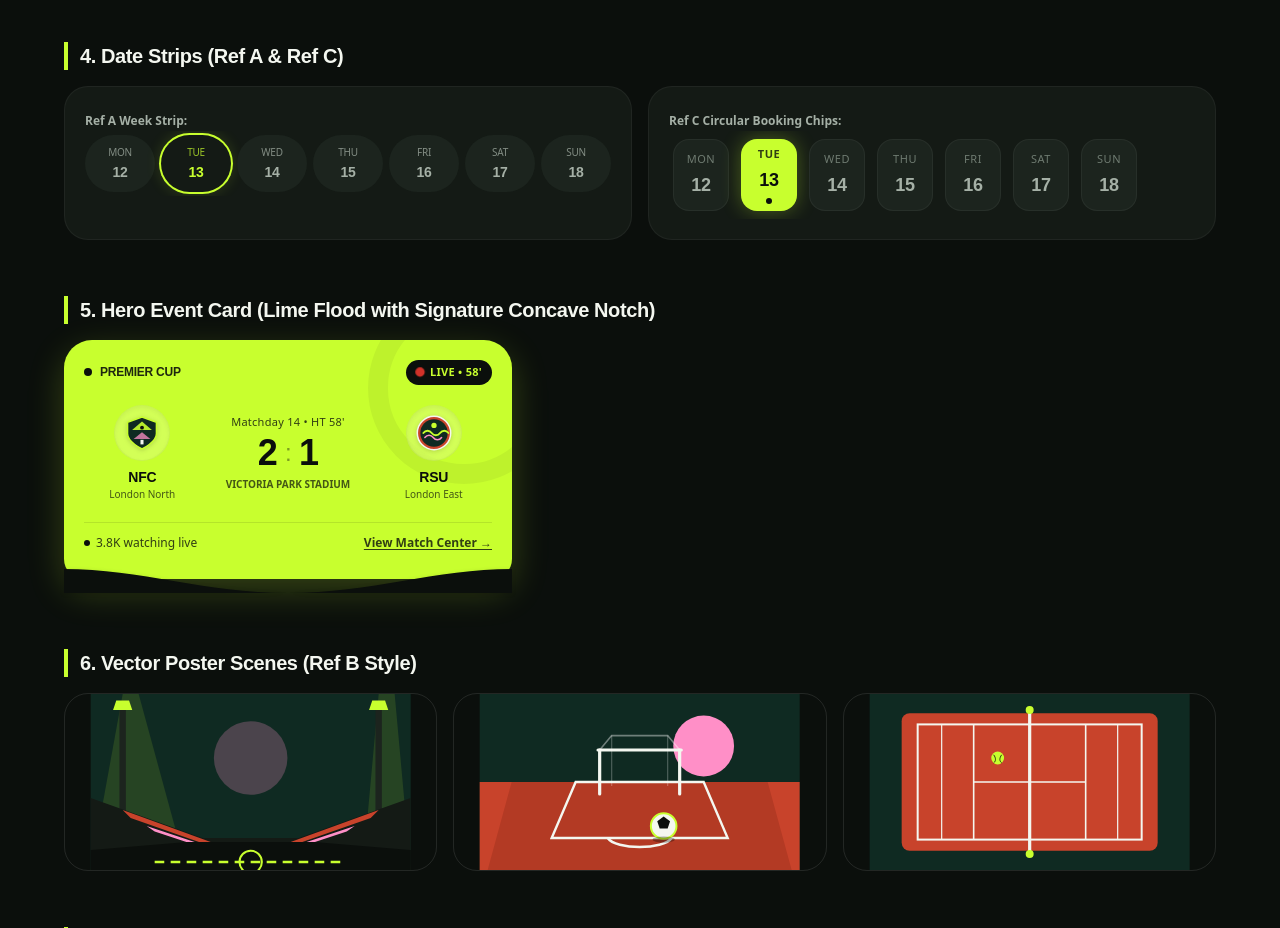
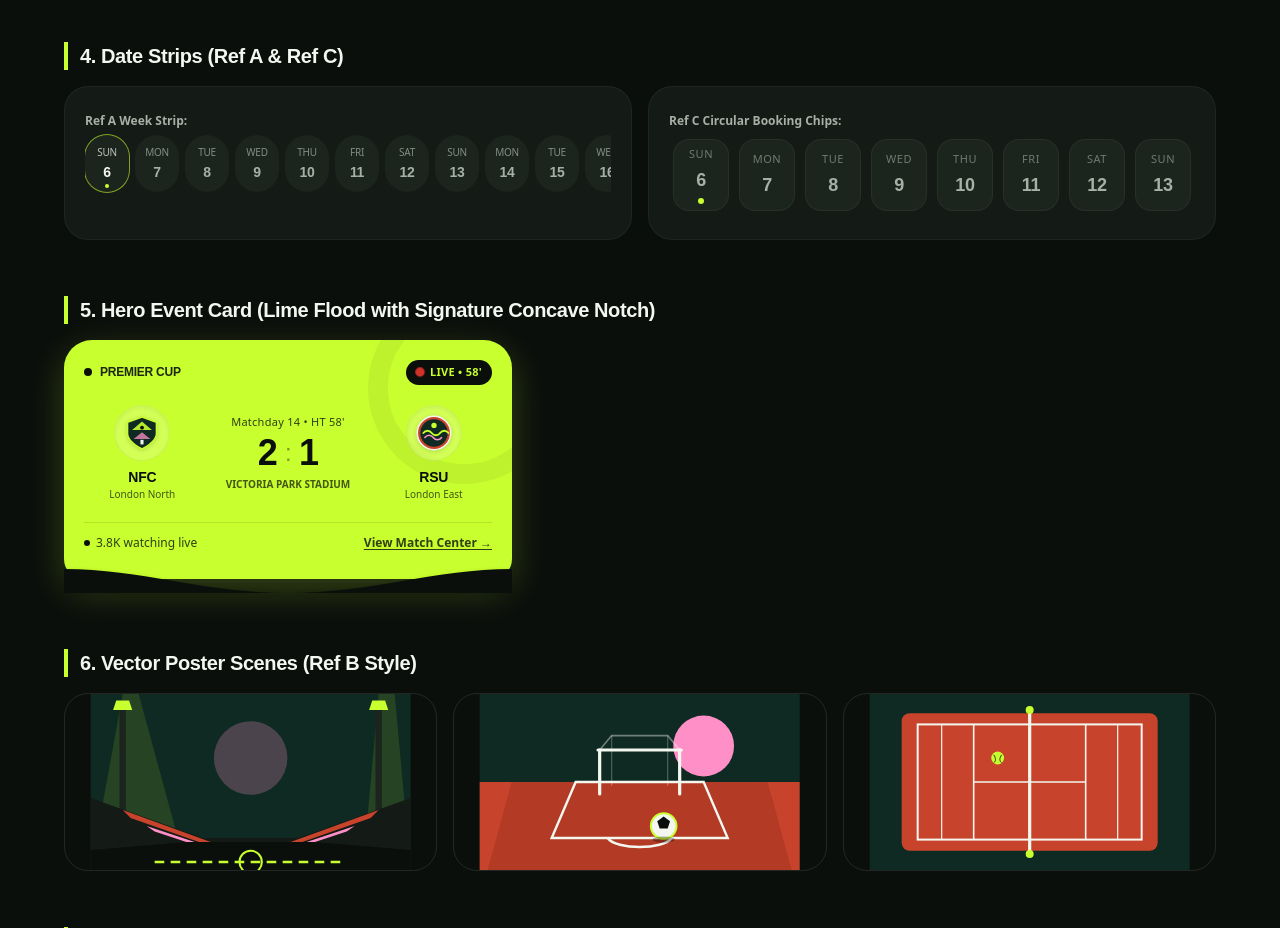
Before and after one commit to Bernadettebnvnd/SportSync, a Next.js app: page /styleguide in a window 1280 px wide. Shown: the part 1060-1988 px from the top of the page. Built offline with nearby package versions, Linux system fonts and the light colour scheme; no server answers; the database is empty.

Commit message:
fix(booking): improve date picker, dynamic calendar strip, and valid scheduling validation

```diff
--- a/src/design-system/components/DateStrip.tsx
+++ b/src/design-system/components/DateStrip.tsx
@@ -1,48 +1,128 @@
-import React from 'react';
+import React, { useRef } from 'react';
+import { Calendar as CalendarIcon } from 'lucide-react';
 
 export interface DateItem {
   id: string;
   dayName: string; // 'Mon', 'Tue', 'Wed', etc.
-  dateNumber: number; // 12, 13, 14, etc.
-  month?: string; // 'Oct'
+  dateNumber: number; // 2, 3, 4, etc.
+  month?: string; // 'Nov'
+  year?: number;
   isToday?: boolean;
+  fullDate?: string; // 'YYYY-MM-DD'
+  formatted?: string; // 'Mon, Nov 2'
 }
+
+export function generateUpcomingDates(count: number = 14): DateItem[] {
+  const dates: DateItem[] = [];
+  const today = new Date();
+  const todayISO = `${today.getFullYear()}-${String(today.getMonth() + 1).padStart(2, '0')}-${String(today.getDate()).padStart(2, '0')}`;
+
+  for (let i = 0; i < count; i++) {
+    const d = new Date(today);
+    d.setDate(today.getDate() + i);
+
+    const year = d.getFullYear();
+    const month = String(d.getMonth() + 1).padStart(2, '0');
+    const day = String(d.getDate()).padStart(2, '0');
+    const isoString = `${year}-${month}-${day}`;
+
+    const dayName = d.toLocaleDateString('en-US', { weekday: 'short' });
+    const monthName = d.toLocaleDateString('en-US', { month: 'short' });
+    const formatted = d.toLocaleDateString('en-US', { weekday: 'short', month: 'short', day: 'numeric' });
+
+    dates.push({
+      id: isoString,
+      dayName,
+      dateNumber: d.getDate(),
+      month: monthName,
+      year,
+      isToday: isoString === todayISO,
+      fullDate: isoString,
+      formatted,
+    });
+  }
+
+  return dates;
+}
+
+export const DYNAMIC_WEEK_DATES: DateItem[] = generateUpcomingDates(14);
 
 interface DateStripProps {
   dates?: DateItem[];
   selectedId: string;
-  onSelect: (id: string) => void;
+  onSelect: (id: string, dateItem?: DateItem) => void;
   variant?: 'pill-week' | 'circular-booking';
   className?: string;
+  showCalendarPicker?: boolean;
 }
 
-const DEFAULT_WEEK_DATES: DateItem[] = [
-  { id: 'd1', dayName: 'Mon', dateNumber: 12 },
-  { id: 'd2', dayName: 'Tue', dateNumber: 13, isToday: true },
-  { id: 'd3', dayName: 'Wed', dateNumber: 14 },
-  { id: 'd4', dayName: 'Thu', dateNumber: 15 },
-  { id: 'd5', dayName: 'Fri', dateNumber: 16 },
-  { id: 'd6', dayName: 'Sat', dateNumber: 17 },
-  { id: 'd7', dayName: 'Sun', dateNumber: 18 },
-];
-
 export const DateStrip: React.FC<DateStripProps> = ({
-  dates = DEFAULT_WEEK_DATES,
+  dates: initialDates,
   selectedId,
   onSelect,
   variant = 'pill-week',
   className = '',
+  showCalendarPicker = true,
 }) => {
+  const [dates, setDates] = React.useState<DateItem[]>(() => initialDates || generateUpcomingDates(14));
+  const dateInputRef = useRef<HTMLInputElement>(null);
+
+  React.useEffect(() => {
+    if (initialDates && initialDates.length > 0) {
+      setDates(initialDates);
+    }
+  }, [initialDates]);
+
+  const today = new Date();
+  const todayISO = `${today.getFullYear()}-${String(today.getMonth() + 1).padStart(2, '0')}-${String(today.getDate()).padStart(2, '0')}`;
+
+  const handleCustomDateChange = (e: React.ChangeEvent<HTMLInputElement>) => {
+    const value = e.target.value;
+    if (!value) return;
+
+    // Disallow past dates
+    if (value < todayISO) return;
+
+    const parts = value.split('-');
+    if (parts.length === 3) {
+      const year = parseInt(parts[0], 10);
+      const month = parseInt(parts[1], 10) - 1;
+      const day = parseInt(parts[2], 10);
+      const d = new Date(year, month, day);
+
+      const dayName = d.toLocaleDateString('en-US', { weekday: 'short' });
+      const monthName = d.toLocaleDateString('en-US', { month: 'short' });
+      const formatted = d.toLocaleDateString('en-US', { weekday: 'short', month: 'short', day: 'numeric' });
+
+      const newDateItem: DateItem = {
+        id: value,
+        dayName,
+        dateNumber: d.getDate(),
+        month: monthName,
+        year,
+        isToday: value === todayISO,
+        fullDate: value,
+        formatted,
+      };
+
+      if (!dates.some((di) => di.id === value || di.fullDate === value)) {
+        setDates((prev) => [...prev, newDateItem].sort((a, b) => (a.fullDate || a.id).localeCompare(b.fullDate || b.id)));
+      }
+
+      onSelect(value, newDateItem);
+    }
+  };
+
   if (variant === 'circular-booking') {
-    // Ref C: Circular date chips, solid lime when selected
     return (
-      <div className={`flex items-center gap-3 overflow-x-auto no-scrollbar py-2 px-1 ${className}`}>
+      <div className={`flex items-center gap-2.5 overflow-x-auto no-scrollbar py-2 px-1 ${className}`}>
         {dates.map((d) => {
-          const isSelected = d.id === selectedId;
+          const isSelected = d.id === selectedId || d.fullDate === selectedId;
           return (
             <button
               key={d.id}
-              onClick={() => onSelect(d.id)}
+              type="button"
+              onClick={() => onSelect(d.id, d)}
               className={`w-14 h-18 rounded-2xl flex flex-col items-center justify-center gap-1 transition-all press-scale shrink-0 ${
                 isSelected
                   ? 'bg-[#C8FF2E] text-[#0B0F0C] font-semibold shadow-[0_0_20px_rgba(200,255,46,0.3)]'
@@ -59,6 +139,28 @@ export const DateStrip: React.FC<DateStripProps> = ({
             </button>
           );
         })}
+
+        {showCalendarPicker && (
+          <div className="relative shrink-0">
+            <input
+              ref={dateInputRef}
+              type="date"
+              min={todayISO}
+              onChange={handleCustomDateChange}
+              className="absolute inset-0 opacity-0 cursor-pointer w-full h-full z-10"
+              aria-label="Pick custom date from calendar"
+            />
+            <button
+              type="button"
+              onClick={() => dateInputRef.current?.showPicker?.()}
+              className="w-14 h-18 rounded-2xl flex flex-col items-center justify-center gap-1 transition-all press-scale bg-[#141A15] text-[#A5B0A6] border border-dashed border-white/20 hover:border-[#C8FF2E] hover:text-[#C8FF2E]"
+              title="Pick a custom future date"
+            >
+              <CalendarIcon className="w-5 h-5" />
+              <span className="text-[10px] uppercase font-bold tracking-tight">More</span>
+            </button>
+          </div>
+        )}
       </div>
     );
   }
@@ -67,11 +169,12 @@ export const DateStrip: React.FC<DateStripProps> = ({
   return (
     <div className={`flex items-center justify-between gap-1.5 overflow-x-auto no-scrollbar py-1 ${className}`}>
       {dates.map((d) => {
-        const isSelected = d.id === selectedId;
+        const isSelected = d.id === selectedId || d.fullDate === selectedId;
         return (
           <button
             key={d.id}
-            onClick={() => onSelect(d.id)}
+            type="button"
+            onClick={() => onSelect(d.id, d)}
             className={`flex-1 min-w-[44px] py-2.5 rounded-full flex flex-col items-center justify-center transition-all press-scale relative ${
               isSelected
                 ? 'bg-[#141A15] text-[#C8FF2E] ring-2 ring-[#C8FF2E] shadow-[0_0_16px_rgba(200,255,46,0.2)]'
@@ -88,6 +191,27 @@ export const DateStrip: React.FC<DateStripProps> = ({
           </button>
         );
       })}
+
+      {showCalendarPicker && (
+        <div className="relative shrink-0">
+          <input
+            ref={dateInputRef}
+            type="date"
+            min={todayISO}
+            onChange={handleCustomDateChange}
+            className="absolute inset-0 opacity-0 cursor-pointer w-full h-full z-10"
+            aria-label="Pick date from calendar"
+          />
+          <button
+            type="button"
+            onClick={() => dateInputRef.current?.showPicker?.()}
+            className="w-10 h-10 rounded-full flex items-center justify-center bg-[#1C241E] text-[#A5B0A6] border border-dashed border-white/20 hover:border-[#C8FF2E] hover:text-[#C8FF2E] transition-all press-scale"
+            title="Pick a custom date"
+          >
+            <CalendarIcon className="w-4 h-4" />
+          </button>
+        </div>
+      )}
     </div>
   );
 };
--- a/src/screens/community/CreateMatchWizardScreen.tsx
+++ b/src/screens/community/CreateMatchWizardScreen.tsx
@@ -194,6 +194,8 @@ interface CreateMatchWizardScreenProps {
     sport: WizardSport;
     title: string;
     date: string;
+    time?: string;
+    formattedDate?: string;
     locationName: string;
     playersCount: number;
     skillLevel: 'Casual' | 'Competitive';
@@ -210,13 +212,26 @@ export const CreateMatchWizardScreen: React.FC<CreateMatchWizardScreenProps> = (
 }) => {
   const [step, setStep] = useState(1); // 1 to 4, then 5 = Success
 
+  // Date & Time helpers for valid scheduling
+  const now = new Date();
+  const todayISO = `${now.getFullYear()}-${String(now.getMonth() + 1).padStart(2, '0')}-${String(now.getDate()).padStart(2, '0')}`;
+  const tomorrowObj = new Date(now);
+  tomorrowObj.setDate(now.getDate() + 1);
+  const tomorrowISO = `${tomorrowObj.getFullYear()}-${String(tomorrowObj.getMonth() + 1).padStart(2, '0')}-${String(tomorrowObj.getDate()).padStart(2, '0')}`;
+
+  const currentHour = now.getHours();
+  const currentMin = now.getMinutes();
+  const defaultTodayHour = Math.min(22, Math.max(currentHour + 2, 19));
+  const defaultTodayTime = `${String(defaultTodayHour).padStart(2, '0')}:00`;
+  const isTooLateToday = currentHour >= 21;
+
   // Form states
   const [sport, setSport] = useState<WizardSport>('Basketball');
   const [title, setTitle] = useState('5v5 Sunset Pickup Game');
-  const [scheduleMode, setScheduleMode] = useState<'today' | 'tomorrow' | 'custom'>('today');
-  const [date, setDate] = useState('Today (19:30)');
-  const [customDate, setCustomDate] = useState(() => new Date().toISOString().split('T')[0]);
-  const [customTime, setCustomTime] = useState('18:00');
+  const [scheduleMode, setScheduleMode] = useState<'today' | 'tomorrow' | 'custom'>(isTooLateToday ? 'tomorrow' : 'today');
+  const [date, setDate] = useState(() => isTooLateToday ? `Tomorrow (18:00)` : `Today (${defaultTodayTime})`);
+  const [customDate, setCustomDate] = useState(() => isTooLateToday ? tomorrowISO : todayISO);
+  const [customTime, setCustomTime] = useState(() => isTooLateToday ? '18:00' : defaultTodayTime);
 
   // Location states in Naga City
   const [locationName, setLocationName] = useState('Jesse M. Robredo Coliseum, Triangulo, Naga City');
@@ -442,9 +457,10 @@ export const CreateMatchWizardScreen: React.FC<CreateMatchWizardScreenProps> = (
 
   // Handle custom date/time change
   const handleCustomScheduleChange = (dStr: string, tStr: string) => {
-    setCustomDate(dStr);
+    const validDate = dStr < todayISO ? todayISO : dStr;
+    setCustomDate(validDate);
     setCustomTime(tStr);
-    setDate(`${dStr} (${tStr})`);
+    setDate(`${validDate} (${tStr})`);
   };
 
   const triggerConfetti = () => {
@@ -470,6 +486,23 @@ export const CreateMatchWizardScreen: React.FC<CreateMatchWizardScreenProps> = (
       if (!locationName.trim()) {
         setError('Please specify or pinpoint a pitch or court venue in Naga.');
         return false;
+      }
+      if (scheduleMode === 'today' && isTooLateToday) {
+        setError('It is too late to schedule a game for today. Please choose tomorrow or a custom date.');
+        return false;
+      }
+      if (scheduleMode === 'custom') {
+        if (!customDate || customDate < todayISO) {
+          setError('Please select a valid upcoming date.');
+          return false;
+        }
+        if (customDate === todayISO) {
+          const [th, tm] = customTime.split(':').map(Number);
+          if (th < currentHour || (th === currentHour && tm <= currentMin)) {
+            setError("Please select a future kickoff time for today's match.");
+            return false;
+          }
+        }
       }
     }
     if (currentStep === 3) {
@@ -501,10 +534,24 @@ export const CreateMatchWizardScreen: React.FC<CreateMatchWizardScreenProps> = (
     setIsSubmitting(true);
 
     try {
+      const matchTime = scheduleMode === 'today'
+        ? defaultTodayTime
+        : scheduleMode === 'tomorrow'
+        ? '18:00'
+        : customTime;
+
+      const formattedSchedule = scheduleMode === 'today'
+        ? `Today (${defaultTodayTime})`
+        : scheduleMode === 'tomorrow'
+        ? `Tomorrow (18:00)`
+        : `${customDate} (${customTime})`;
+
       await onMatchCreated({
         sport,
         title: title.trim(),
-        date,
+        date: formattedSchedule,
+        time: matchTime,
+        formattedDate: formattedSchedule,
         locationName: locationName.trim(),
         playersCount,
         skillLevel,
@@ -704,18 +751,21 @@ export const CreateMatchWizardScreen: React.FC<CreateMatchWizardScreenProps> = (
               <div className="grid grid-cols-3 gap-2">
                 <button
                   type="button"
+                  disabled={isTooLateToday}
                   onClick={() => {
                     setScheduleMode('today');
-                    setDate('Today (19:30)');
+                    setDate(`Today (${defaultTodayTime})`);
                   }}
                   className={`h-11 rounded-2xl border text-xs font-bold flex items-center justify-center gap-1.5 transition-all press-scale ${
-                    scheduleMode === 'today'
+                    isTooLateToday
+                      ? 'bg-[#141A15] border-white/5 text-[#6F7B71] opacity-40 cursor-not-allowed'
+                      : scheduleMode === 'today'
                       ? 'bg-[#1C241E] border-[#C8FF2E] text-[#C8FF2E] shadow-sm'
                       : 'bg-[#1C241E] border-white/10 text-[#A5B0A6]'
                   }`}
                 >
                   <Calendar className="w-3.5 h-3.5" />
-                  <span>Today 19:30</span>
+                  <span>Today {defaultTodayTime}</span>
                 </button>
                 <button
                   type="button"
@@ -756,6 +806,7 @@ export const CreateMatchWizardScreen: React.FC<CreateMatchWizardScreenProps> = (
                     <label className="text-[10px] text-[#A5B0A6] block mb-1">Pick Date</label>
                     <input
                       type="date"
+                      min={todayISO}
                       value={customDate}
                       onChange={(e) => handleCustomScheduleChange(e.target.value, customTime)}
                       className="w-full h-10 px-2.5 rounded-xl bg-[#1C241E] border border-white/10 text-xs text-[#F4F7F0] focus:border-[#C8FF2E] focus:outline-none"
--- a/src/screens/venues/BookingFlowScreen.tsx
+++ b/src/screens/venues/BookingFlowScreen.tsx
@@ -1,7 +1,7 @@
 import React, { useState } from 'react';
 import { ArrowLeft, Clock, Calendar, Check, Users, ArrowRight } from 'lucide-react';
 import { Venue } from '../../mock/types';
-import { DateStrip } from '../../design-system/components/DateStrip';
+import { DateStrip, generateUpcomingDates, DateItem } from '../../design-system/components/DateStrip';
 import { Stepper } from '../../design-system/components/SegmentedControl';
 import { Button } from '../../design-system/components/Button';
 import { FRIENDS } from '../../mock/mockData';
@@ -12,6 +12,8 @@ interface BookingFlowScreenProps {
   venue: Venue;
   onBack: () => void;
   onProceedToPayment: (details: {
+    date: string;
+    formattedDate: string;
     slot: string;
     duration: number;
     court: string;
@@ -24,13 +26,11 @@ export const BookingFlowScreen: React.FC<BookingFlowScreenProps> = ({
   onBack,
   onProceedToPayment,
 }) => {
-  const [selectedDateId, setSelectedDateId] = useState('d6'); // Sat 17
-  const [selectedSlot, setSelectedSlot] = useState('10:00');
-  const [durationHours, setDurationHours] = useState(1.5);
-  const [selectedCourt, setSelectedCourt] = useState('Court 2 (Clay)');
-  const [invitedFriends, setInvitedFriends] = useState<string[]>(['f1', 'f3']);
+  const [upcomingDates] = useState<DateItem[]>(() => generateUpcomingDates(14));
+  const [selectedDateId, setSelectedDateId] = useState<string>(() => upcomingDates[0]?.id || new Date().toISOString().split('T')[0]);
+  const [selectedDateItem, setSelectedDateItem] = useState<DateItem>(() => upcomingDates[0]);
 
-  const timeSlots = [
+  const rawTimeSlots = [
     { time: '08:30', status: 'available', price: venue.pricePerHour },
     { time: '10:00', status: 'available', price: venue.pricePerHour, isPeak: true },
     { time: '11:30', status: 'booked', price: venue.pricePerHour },
@@ -41,7 +41,41 @@ export const BookingFlowScreen: React.FC<BookingFlowScreenProps> = ({
     { time: '20:00', status: 'available', price: venue.pricePerHour + 8, isPeak: true },
   ];
 
-  const courts = ['Court 1 (Clay)', 'Court 2 (Clay)', 'Court 3 (Clay Lighted)', 'Court 4 (Hardcourt)'];
+  // Restrict past time slots if booking for today
+  const now = new Date();
+  const isSelectedDateToday = selectedDateItem?.isToday ?? false;
+  const currentHour = now.getHours();
+  const currentMin = now.getMinutes();
+
+  const timeSlots = rawTimeSlots.map((slot) => {
+    const [h, m] = slot.time.split(':').map(Number);
+    const isPastSlot = isSelectedDateToday && (h < currentHour || (h === currentHour && m <= currentMin));
+    return {
+      ...slot,
+      isPast: isPastSlot,
+      status: isPastSlot ? 'past' : slot.status,
+    };
+  });
+
+  // Pick first available future slot
+  const defaultSlot = timeSlots.find((s) => s.status === 'available')?.time || '18:30';
+  const [selectedSlot, setSelectedSlot] = useState(defaultSlot);
+
+  // If date changes, ensure slot isn't a past slot
+  React.useEffect(() => {
+    const isCurrentSlotInvalid = timeSlots.some((s) => s.time === selectedSlot && (s.status === 'past' || s.status === 'booked'));
+    if (isCurrentSlotInvalid) {
+      const nextAvailable = timeSlots.find((s) => s.status === 'available');
+      if (nextAvailable) setSelectedSlot(nextAvailable.time);
+    }
+  }, [selectedDateId, isSelectedDateToday]);
+
+  const [durationHours, setDurationHours] = useState(1.5);
+  const courts = venue.courts && venue.courts.length > 0
+    ? venue.courts.map((c) => c.name)
+    : ['Court 1 (Clay)', 'Court 2 (Clay)', 'Court 3 (Clay Lighted)', 'Court 4 (Hardcourt)'];
+  const [selectedCourt, setSelectedCourt] = useState(courts[0] || 'Court 1 (Clay)');
+  const [invitedFriends, setInvitedFriends] = useState<string[]>(['f1', 'f3']);
 
   const toggleFriend = (id: string) => {
     if (invitedFriends.includes(id)) {
@@ -55,18 +89,25 @@ export const BookingFlowScreen: React.FC<BookingFlowScreenProps> = ({
 
   return (
     <div className="w-full flex flex-col bg-[#0B0F0C] text-[#F4F7F0] p-5 pt-4 pb-32 select-none overflow-y-auto no-scrollbar">
-      {/* 1. Header */}
+      {/* 1. Header with Venue & Location */}
       <div className="flex items-center justify-between mb-4">
         <button
           onClick={onBack}
-          className="w-9 h-9 rounded-full bg-[#1C241E] text-[#A5B0A6] hover:text-white flex items-center justify-center transition-colors"
+          aria-label="Back"
+          className="w-9 h-9 rounded-full bg-[#1C241E] text-[#A5B0A6] hover:text-white flex items-center justify-center transition-colors press-scale"
         >
           <ArrowLeft className="w-4 h-4" />
         </button>
 
-        <h1 className="font-display font-black text-base text-[#F4F7F0]">
-          Reserve Your Court
+        <div className="text-center flex-1 px-2">
+          <h1 className="font-display font-black text-base text-[#F4F7F0] truncate">
+            {venue.name}
           </h1>
+          <p className="text-[11px] text-[#A5B0A6] flex items-center justify-center gap-1 truncate">
+            <span className="text-[#C8FF2E]">📍</span>
+            <span>{venue.address || venue.city || 'Naga City'}</span>
+          </p>
+        </div>
 
         <div className="w-9" />
       </div>
@@ -78,8 +119,17 @@ export const BookingFlowScreen: React.FC<BookingFlowScreenProps> = ({
             1. Select Date
           </label>
           <DateStrip
+            dates={upcomingDates}
             selectedId={selectedDateId}
-            onSelect={setSelectedDateId}
+            onSelect={(id, item) => {
+              setSelectedDateId(id);
+              if (item) {
+                setSelectedDateItem(item);
+              } else {
+                const found = upcomingDates.find((d) => d.id === id);
+                if (found) setSelectedDateItem(found);
+              }
+            }}
             variant="circular-booking"
           />
         </div>
@@ -94,8 +144,7 @@ export const BookingFlowScreen: React.FC<BookingFlowScreenProps> = ({
               <button
                 key={court}
                 onClick={() => setSelectedCourt(court)}
-                className={`py-2.5 px-3 rounded-2xl text-xs font-semibold border text-left transition-all press-scale ${
-                  selectedCourt === court
+                className={`py-2.5 px-3 rounded-2xl text-xs font-semibold border text-left transition-all press-scale ${selectedCourt === court
                     ? 'bg-[#141A15] border-[#C8FF2E] text-[#C8FF2E] shadow-sm'
                     : 'bg-[#1C241E] border-white/5 text-[#A5B0A6] hover:text-white'
                   }`}
@@ -106,7 +155,7 @@ export const BookingFlowScreen: React.FC<BookingFlowScreenProps> = ({
           </div>
         </div>
 
-        {/* 4. Time Slots Grid (Available / Booked / Peak Pricing) */}
+        {/* 4. Time Slots Grid (Available / Booked / Peak Pricing / Passed) */}
         <div>
           <div className="flex items-center justify-between mb-2">
             <label className="text-[11px] font-bold text-[#A5B0A6] uppercase tracking-wider">
@@ -121,14 +170,15 @@ export const BookingFlowScreen: React.FC<BookingFlowScreenProps> = ({
             {timeSlots.map((slot) => {
               const isSelected = selectedSlot === slot.time;
               const isBooked = slot.status === 'booked';
+              const isPast = slot.isPast;
+              const isDisabled = isBooked || isPast;
 
               return (
                 <button
                   key={slot.time}
-                  disabled={isBooked}
+                  disabled={isDisabled}
                   onClick={() => setSelectedSlot(slot.time)}
-                  className={`py-2 px-1 rounded-xl text-center flex flex-col items-center justify-center border transition-all ${
-                    isBooked
+                  className={`py-2 px-1 rounded-xl text-center flex flex-col items-center justify-center border transition-all ${isDisabled
                       ? 'bg-[#141A15] opacity-35 border-transparent cursor-not-allowed text-[#6F7B71]'
                       : isSelected
                         ? 'bg-[#C8FF2E] text-[#0B0F0C] border-[#C8FF2E] font-bold shadow-[0_0_14px_rgba(200,255,46,0.25)]'
@@ -137,7 +187,7 @@ export const BookingFlowScreen: React.FC<BookingFlowScreenProps> = ({
                 >
                   <span className="text-xs font-display">{slot.time}</span>
                   <span className={`text-[9px] ${isSelected ? 'text-[#0B0F0C]/80' : 'text-[#A5B0A6]'}`}>
-                    {isBooked ? 'Booked' : slot.isPeak ? 'Peak' : 'Std'}
+                    {isPast ? 'Passed' : isBooked ? 'Booked' : slot.isPeak ? 'Peak' : 'Std'}
                   </span>
                 </button>
               );
@@ -175,8 +225,7 @@ export const BookingFlowScreen: React.FC<BookingFlowScreenProps> = ({
                 <button
                   key={f.id}
                   onClick={() => toggleFriend(f.id)}
-                  className={`p-2 rounded-2xl border flex flex-col items-center shrink-0 transition-all ${
-                    isInvited
+                  className={`p-2 rounded-2xl border flex flex-col items-center shrink-0 transition-all ${isInvited
                       ? 'bg-[#1C241E] border-[#C8FF2E] text-[#C8FF2E]'
                       : 'bg-[#141A15] border-white/5 text-[#A5B0A6]'
                     }`}
@@ -219,6 +268,8 @@ export const BookingFlowScreen: React.FC<BookingFlowScreenProps> = ({
           variant="pill-arrow"
           onClick={() =>
             onProceedToPayment({
+              date: selectedDateItem?.fullDate || selectedDateId,
+              formattedDate: selectedDateItem?.formatted || selectedDateId,
               slot: selectedSlot,
               duration: durationHours,
               court: selectedCourt,
```
Also changed, not shown: src/components/payments/BookingModal.tsx (+7 -0 lines). Lines whose indentation alone changed are shown as unchanged.
